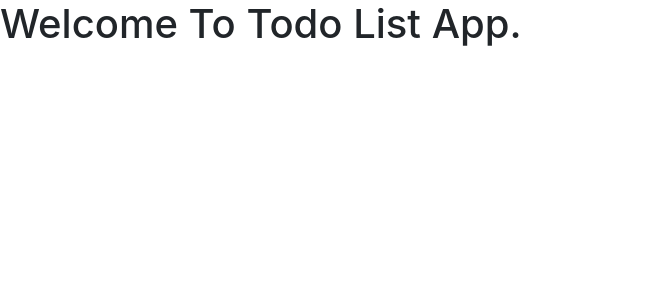
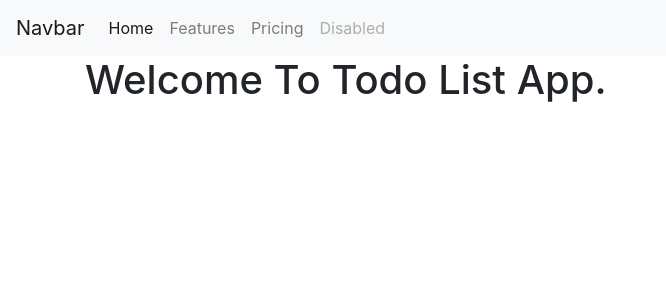
Before and after one commit to mzxz/task-master, a Django app: page /tasklist/ in a window 1280 px wide. Shown: the top 300 px of the page, without its empty margins (0-666 px from the left). Run offline with Django 3.2, Linux system fonts and the light colour scheme.

Commit message:
Added navbar & container to todolist.html

```diff
--- a/task/templates/todolist.html
+++ b/task/templates/todolist.html
@@ -12,7 +12,24 @@
     <title>Taskmaster - Todo List Manager</title>
   </head>
   <body>
-    <h1>Welcome To Todo List App.</h1>
+    <nav class="navbar navbar-expand-lg navbar-light bg-light">
+        <a class="navbar-brand" href="#">Navbar</a>
+        <button class="navbar-toggler" type="button" data-toggle="collapse" data-target="#navbarNavAltMarkup" aria-controls="navbarNavAltMarkup" aria-expanded="false" aria-label="Toggle navigation">
+          <span class="navbar-toggler-icon"></span>
+        </button>
+        <div class="collapse navbar-collapse" id="navbarNavAltMarkup">
+          <div class="navbar-nav">
+            <a class="nav-link active" href="#">Home <span class="sr-only">(current)</span></a>
+            <a class="nav-link" href="#">Features</a>
+            <a class="nav-link" href="#">Pricing</a>
+            <a class="nav-link disabled">Disabled</a>
+          </div>
+        </div>
+      </nav>
+    <div class="container">
+        <h1>Welcome To Todo List App.</h1>
+    </div>
+
 
     <!-- Optional JavaScript; choose one of the two! -->
 
```
